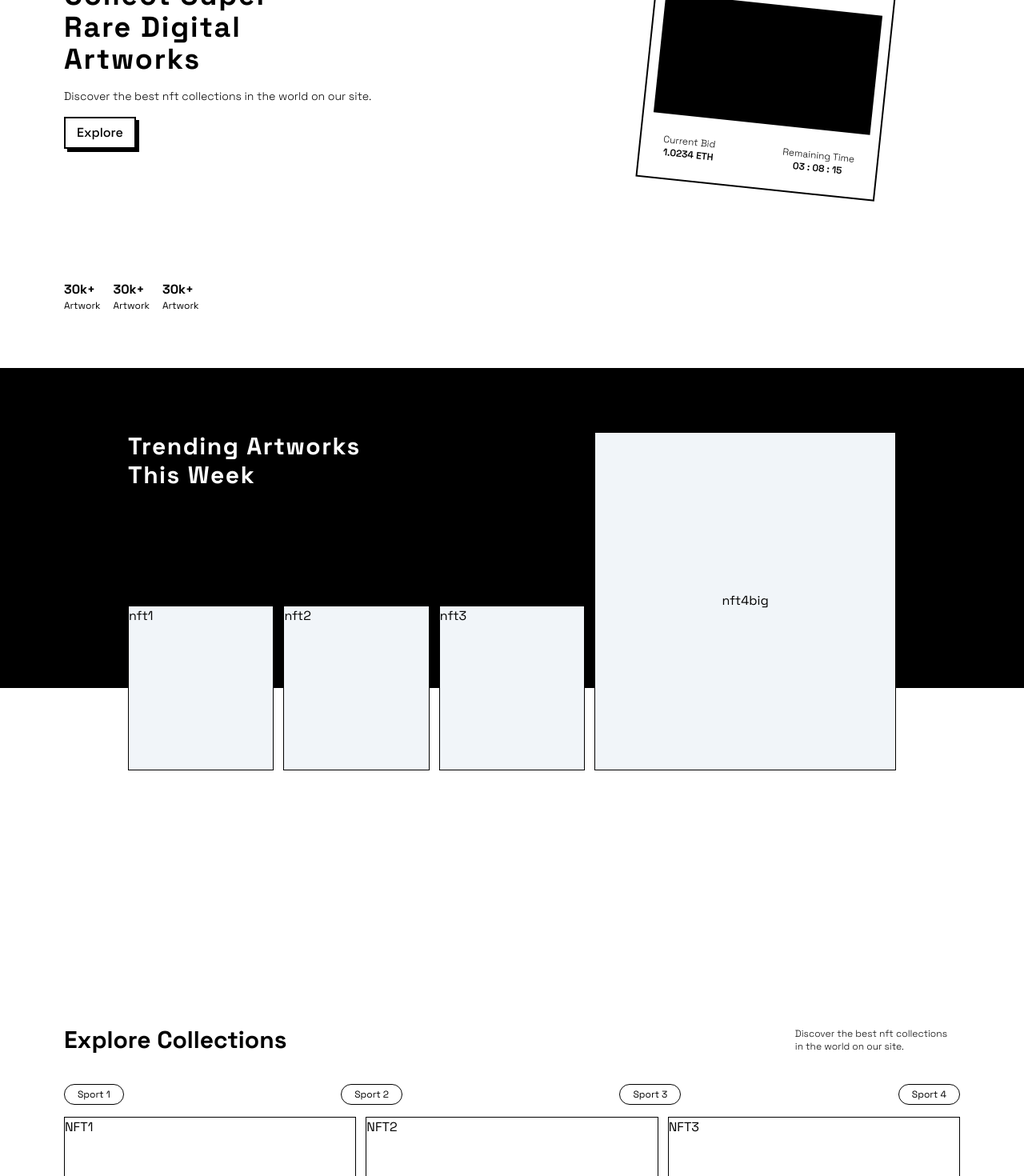
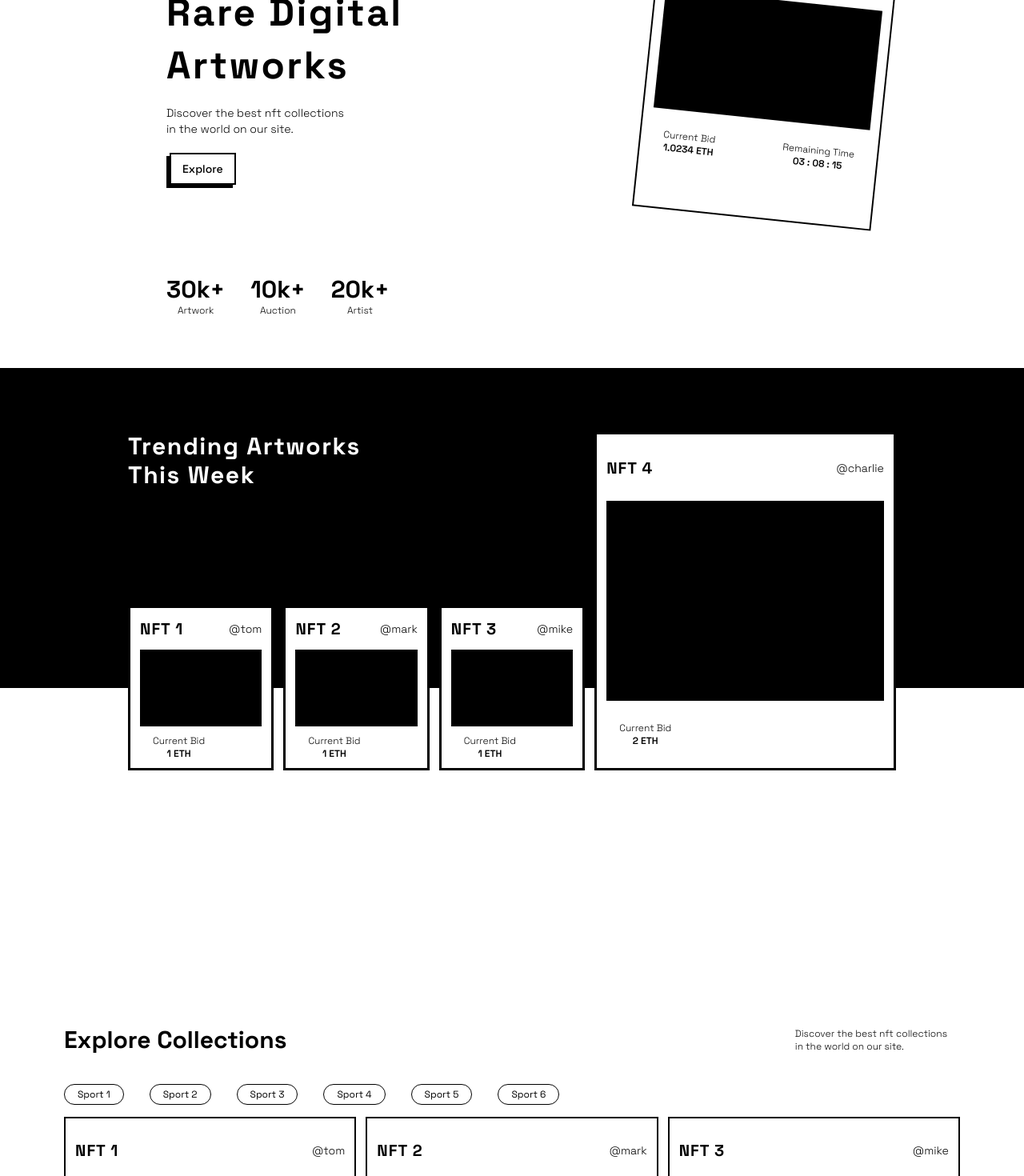
Before and after one commit to CharlesCarr/next-nft-landing-page, a Next.js app: page / in a window 1280 px wide. Shown: the part 340-1810 px from the top of the page at 80% size. Built offline with nearby package versions, Linux system fonts and the light colour scheme.

Commit message:
fix: add nft card components across app

```diff
--- a/components/Footer.tsx
+++ b/components/Footer.tsx
@@ -1,7 +1,7 @@
 const Footer = () => {
   return (
-    <div className="h-fit w-screen flex flex-col px-20 items-center justify-end">
-      <div className="w-full h-40 bg-black flex justify-between items-center px-32">
+    <div className="h-fit w-screen flex flex-col items-center justify-end">
+      <div className="w-full h-44 bg-black flex justify-between items-center px-32">
         <p className="text-3xl font-bold text-white">Join Our Community</p>
          <button>
             <a
@@ -38,7 +38,7 @@ const Footer = () => {
             </li>
           </ul>
         </div>
-        <div className="flex w-2/4 h-full">
+        <div className="flex w-2/4 h-full pr-16">
           <div className="w-1/4">
             <ul className="m-0 p-0">
               <li className="font-bold mb-6 text-sm tracking-wider">Marketplace</li>
--- a/components/NFTCard.tsx
+++ b/components/NFTCard.tsx
@@ -2,10 +2,11 @@ interface NFTCardProps {
   nft: string;
   name: string;
   price: string;
-  time: string;
-  height: string;
-  width: string;
-  rotation: string;
+  time?: string;
+  tbheight?: string;
+  imgheight?: string;
+  totalhw: string;
+  rotation?: string;
   background: boolean;
 }
 
@@ -14,32 +15,34 @@ const NFTCard = ({
   name,
   price,
   time,
-  height,
-  width,
+  tbheight,
+  imgheight,
+  totalhw,
   rotation,
   background,
 }: NFTCardProps) => {
   return (
     <div
-      className={`bg-white ${width} h-[${height}px] flex flex-col justify-center items-center px-3 border-2 border-black ${rotation}`}
+      className={`bg-white ${totalhw} flex flex-col justify-center items-center px-3 border-2 border-black ${rotation}`}
     >
-        {/* h-[${height/6}px] */}
-      <div className={`flex justify-between items-center h-[80px] w-full`}>
+      <div className={`flex justify-between items-center ${tbheight} w-full`}>
         <p className="font-bold text-xl tracking-wider">{nft}</p>
         <p className="text-sm font-light">{name}</p>
       </div>
-      {/* h-[${height * 4/6}px] */}
-      <div className={`bg-black h-[150px] w-full`}></div>
-      {/* h-[${height/6}px] */}
-      <div className={`h-[80px] w-full flex justify-between items-center px-4`}>
+      <div className={`bg-black ${imgheight} w-full`}></div>
+      <div
+        className={`${tbheight} w-full flex justify-between items-center px-4`}
+      >
         <div className="flex flex-col justify-center items-center">
           <p className="font-light text-xs">Current Bid</p>
           <p className="font-semibold text-xs">{price}</p>
         </div>
-        <div className="flex flex-col justify-center items-center">
-          <p className="font-light text-xs">Remaining Time</p>
-          <p className="font-semibold text-xs">{time}</p>
-        </div>
+        {time ? (
+          <div className="flex flex-col justify-center items-center">
+            <p className="font-light text-xs">Remaining Time</p>
+            <p className="font-semibold text-xs">{time}</p>
+          </div>
+        ) : null}
       </div>
     </div>
   );
--- a/components/Nav.tsx
+++ b/components/Nav.tsx
@@ -5,7 +5,7 @@ const Nav = () => {
     <div className="w-full h-20 flex justify-center items-center">
       <div className="border-b-black border-x-0 border w-full mx-20 h-full text-center flex items-center justify-center text-xs tracking-wider">
         <nav className="flex justify-between items-center w-full border-none">
-          <p className="text-xl font-bold">Logo</p>
+          <p className="text-xl font-bold">logo</p>
 
           <span className="hidden">Ham Menu</span>
 
--- a/components/ShowcaseItem.tsx
+++ b/components/ShowcaseItem.tsx
@@ -1,8 +1,4 @@
-import Image from "next/image";
-import React from "react";
-// import Phillies from "./images/phillies-test.jpeg";
-
-const ShowcaseItem = ({ img = 0, number = 0, price = 0, passRef }: any) => {
+const ShowcaseItem = ({ passRef }: any) => {
   let play = (e: any) => {
     passRef.current.style.animationPlayState = "running";
   };
--- a/components/Top.tsx
+++ b/components/Top.tsx
@@ -8,44 +8,38 @@ const Top = () => {
       className="bg-white w-full flex flex-col items-center justify-center"
       id="home"
     >
-      {/* border border-black */}
-      <div className="w-full h-3/4 flex justify-center items-center ">
-        {/* border */}
-        <div className="w-1/2 h-full flex flex-col justify-center items-start  pl-20">
-          <p className="text-4xl font-bold mb-4 tracking-wider">
+      <div className="w-full h-3/4 flex justify-center items-center">
+        <div className="w-1/2 h-full flex flex-col justify-center items-start pl-52">
+          <p className="text-5xl font-bold mb-4 tracking-wider leading-snug">
             Collect Super <br /> Rare Digital
             <br /> Artworks
           </p>
           <p className="mb-4 font-light text-sm">
-            Discover the best nft collections in the world on our site.
+            Discover the best nft collections <br /> in the world on our site.
           </p>
-          <button>
+          <button className="ml-1 mt-1">
             <a
               href="#_"
               className="relative inline-block px-4 py-2 font-medium group"
             >
-              <span className="absolute inset-0 w-full h-full transition duration-200 ease-out transform translate-x-1 translate-y-1 bg-black group-hover:-translate-x-0 group-hover:-translate-y-0"></span>
+              <span className="absolute inset-0 w-full h-full transition duration-200 ease-out transform -translate-x-1 translate-y-1 bg-black group-hover:-translate-x-0 group-hover:-translate-y-0"></span>
               <span className="absolute inset-0 w-full h-full bg-white border-2 border-black group-hover:bg-black"></span>
-              <span className="relative text-black group-hover:text-white">
+              <span className="relative text-black group-hover:text-white text-sm">
                 Explore
               </span>
             </a>
           </button>
-
-          {/* <button className="border px-3 py-1">Explore</button> */}
         </div>
 
-        {/* border */}
         <div className="w-1/2 h-full flex flex-col justify-center items-center">
           <NFTCard
             nft={"Monkey #2"}
             name={"@mark"}
             price={"1.0234 ETH"}
             time={"03 : 08 : 15"}
-            // 150
-            height={"400"}
-            // 250
-            width={"test"}
+            tbheight={"tl-top-bottom"}
+            imgheight={"tl-img"}
+            totalhw={"tl-total"}
             rotation={"rotate-6"}
             background={true}
           />
@@ -61,18 +55,18 @@ const Top = () => {
       </div>
 
 {/* border border-black */}
-      <div className="bg-white w-full  flex justify-start items-center pl-20">
-        <div className="pr-4">
-          <p className="font-bold">30k+</p>
-          <p className="text-xs">Artwork</p>
+      <div className="bg-white w-full  flex justify-start items-center pl-52">
+        <div className="pr-4 flex flex-col justify-center items-center mr-4">
+          <p className="font-bold text-3xl">30k+</p>
+          <p className="text-xs font-light">Artwork</p>
         </div>
-        <div className="pr-4">
-          <p className="font-bold">30k+</p>
-          <p className="text-xs">Artwork</p>
+        <div className="pr-4 flex flex-col justify-center items-center mr-4">
+          <p className="font-bold text-3xl">10k+</p>
+          <p className="text-xs font-light">Auction</p>
         </div>
-        <div>
-          <p className="font-bold">30k+</p>
-          <p className="text-xs">Artwork</p>
+        <div className="flex flex-col justify-center items-center mr-4">
+          <p className="font-bold text-3xl">20k+</p>
+          <p className="text-xs font-light">Artist</p>
         </div>
       </div>
     </div>
--- a/components/sections/Collections.tsx
+++ b/components/sections/Collections.tsx
@@ -1,6 +1,64 @@
 import React from "react";
+import NFTCard from "../NFTCard";
 
 const Collections = () => {
+  const sampleNFTs = [
+    {
+      nft: "NFT 1",
+      name: "@tom",
+      price: "1 ETH",
+      tbheight: "tl-top-bottom",
+      imgheight: "tl-img",
+      totalhw: "trs-total",
+      background: false,
+    },
+    {
+      nft: "NFT 2",
+      name: "@mark",
+      price: "1 ETH",
+      tbheight: "tl-top-bottom",
+      imgheight: "tl-img",
+      totalhw: "trs-total",
+      background: false,
+    },
+    {
+      nft: "NFT 3",
+      name: "@mike",
+      price: "1 ETH",
+      tbheight: "tl-top-bottom",
+      imgheight: "tl-img",
+      totalhw: "trs-total",
+      background: false,
+    },
+    {
+      nft: "NFT 4",
+      name: "@tom",
+      price: "1 ETH",
+      tbheight: "tl-top-bottom",
+      imgheight: "tl-img",
+      totalhw: "trs-total",
+      background: false,
+    },
+    {
+      nft: "NFT 5",
+      name: "@mark",
+      price: "1 ETH",
+      tbheight: "tl-top-bottom",
+      imgheight: "tl-img",
+      totalhw: "trs-total",
+      background: false,
+    },
+    {
+      nft: "NFT 6",
+      name: "@mike",
+      price: "1 ETH",
+      tbheight: "tl-top-bottom",
+      imgheight: "tl-img",
+      totalhw: "trs-total",
+      background: false,
+    },
+  ];
+
   return (
     <div className="h-screen w-full px-20">
       <div className="flex w-full h-20 justify-between items-center">
@@ -10,20 +68,29 @@ const Collections = () => {
         </p>
       </div>
       <div className="flex w-full h-14">
-        <ul className="p-0 m-0 w-full flex justify-between items-center">
-          <li className="border border-black rounded-2xl px-4 py-1 text-xs">Sport 1</li>
-          <li className="border border-black rounded-2xl px-4 py-1 text-xs">Sport 2</li>
-          <li className="border border-black rounded-2xl px-4 py-1 text-xs">Sport 3</li>
-          <li className="border border-black rounded-2xl px-4 py-1 text-xs">Sport 4</li>
+        <ul className="p-0 m-0 w-full flex justify-start items-center">
+          <li className="border border-black rounded-2xl px-4 py-1 text-xs mr-8">
+            Sport 1
+          </li>
+          <li className="border border-black rounded-2xl px-4 py-1 text-xs mr-8">
+            Sport 2
+          </li>
+          <li className="border border-black rounded-2xl px-4 py-1 text-xs mr-8">
+            Sport 3
+          </li>
+          <li className="border border-black rounded-2xl px-4 py-1 text-xs mr-8">
+            Sport 4
+          </li>
+          <li className="border border-black rounded-2xl px-4 py-1 text-xs mr-8">
+            Sport 5
+          </li>
+          <li className="border border-black rounded-2xl px-4 py-1 text-xs">
+            Sport 6
+          </li>
         </ul>
       </div>
       <div className="w-full h-4/6 grid grid-cols-3 gap-3">
-        <div className="border border-black">NFT1</div>
-        <div className="border border-black">NFT2</div>
-        <div className="border border-black">NFT3</div>
-        <div className="border border-black">NFT4</div>
-        <div className="border border-black">NFT5</div>
-        <div className="border border-black">NFT6</div>
+        {sampleNFTs.map((nft: any) => <NFTCard key={nft} {...nft} />)}
       </div>
     </div>
   );
--- a/components/sections/Trending.tsx
+++ b/components/sections/Trending.tsx
@@ -1,16 +1,64 @@
-import React from "react";
+import NFTCard from "../NFTCard";
 
 const Trending = () => {
+  const trendingNFTs = [
+    {
+      nft: "NFT 1",
+      name: "@tom",
+      price: "1 ETH",
+      tbheight: "tl-top-bottom",
+      imgheight: "tl-img",
+      totalhw: "trs-total",
+      background: false,
+    },
+    {
+      nft: "NFT 2",
+      name: "@mark",
+      price: "1 ETH",
+      tbheight: "tl-top-bottom",
+      imgheight: "tl-img",
+      totalhw: "trs-total",
+      background: false,
+    },
+    {
+      nft: "NFT 3",
+      name: "@mike",
+      price: "1 ETH",
+      tbheight: "tl-top-bottom",
+      imgheight: "tl-img",
+      totalhw: "trs-total",
+      background: false,
+    },
+  ];
+
   return (
     <div className="w-screen h-screen relative">
       <div className="w-screen h-1/2 bg-black"></div>
       <div className="w-screen h-1/2 bg-white"></div>
       <div className="w-3/4 h-4/5 absolute m-auto top-0 right-0 left-0 bottom-0 grid grid-rows-3 grid-cols-5 gap-3">
-        <div className="row-start-1 row-end-2 col-start-1 col-end-4 flex justify-start items-start text-white text-3xl font-bold tracking-wider"><p>Trending Artworks <br /> This Week</p></div>
-        <div className="bg-slate-100 row-start-2 row-end-3 col-start-1 col-end-2 border border-black">nft1</div>
-        <div className="bg-slate-100 row-start-2 row-end-3 col-start-2 col-end-3 border border-black">nft2</div>
-        <div className="bg-slate-100 row-start-2 row-end-3 col-start-3 col-end-4 border border-black">nft3</div>
-        <div className="bg-slate-100 row-start-1 row-end-3 col-start-4 col-end-6 flex justify-center items-center border border-black">nft4big</div>
+        <div className="row-start-1 row-end-2 col-start-1 col-end-4 flex justify-start items-start text-white text-3xl font-bold tracking-wider">
+          <p>
+            Trending Artworks <br /> This Week
+          </p>
+        </div>
+
+        {/* {trendingNFTs.map((nft: any) => {
+          <div className="row-start-2 row-end-3 col-start-1 col-end-2 border border-black">
+            <NFTCard {...nft} />
+          </div>
+        })} */}
+        <div className="bg-slate-100 row-start-2 row-end-3 col-start-1 col-end-2 border border-black">
+          <NFTCard {...trendingNFTs[0]} />
+        </div>
+        <div className="bg-slate-100 row-start-2 row-end-3 col-start-2 col-end-3 border border-black">
+          <NFTCard {...trendingNFTs[1]} />
+        </div>
+        <div className="bg-slate-100 row-start-2 row-end-3 col-start-3 col-end-4 border border-black">
+          <NFTCard {...trendingNFTs[2]} />
+        </div>
+        <div className="bg-slate-100 row-start-1 row-end-3 col-start-4 col-end-6 flex justify-center items-center border border-black">
+          <NFTCard nft="NFT 4" name="@charlie" price="2 ETH" totalhw="trs-total" tbheight="trs-tb" imgheight="trs-img" background={false} />
+        </div>
       </div>
     </div>
   );
--- a/styles/globals.css
+++ b/styles/globals.css
@@ -7,7 +7,37 @@
   min-height: calc(100vh - 5rem);
 }
 
-/* small medium large w/ h & w */
-.test {
-    width: 300px;
+/* TOP SECTION LARGE NFT */
+/* subsection (need to add here): toph=80px, imgh=150px, bottomh=80px */
+/* top is 1/5, image 0.375, bottom is 1/5 of total height*/
+.tl-total {
+  width: 300px;
+  height: 400px;
 }
+
+.tl-top-bottom {
+  height: 80px;
+}
+
+.tl-img {
+  height: 150px;
+}
+
+/* total: height,
+top: (Number(height) * (1/5)),
+img: (Number(height) * (0.375)),
+bottom: (Number(height) * (1/5)), */
+
+/* TRENDING NFTs */
+.trs-total {
+  width: 100%;
+  height: 100%;
+}
+
+.trs-tb {
+  height: 20%;
+}
+
+.trs-img {
+  height: 60%;
+}
--- a/tailwind.config.js
+++ b/tailwind.config.js
@@ -15,8 +15,8 @@ module.exports = {
         }
       },
       animation: {
-        move: 'move linear infinite 20s',
-        reverse: 'move linear infinite reverse 15s',
+        move: 'move linear infinite 25s',
+        reverse: 'move linear infinite reverse 20s',
       }
     },
     fontFamily: {
```
Also changed, not shown: components/sections/Showcase.tsx (+8 -11 lines).
